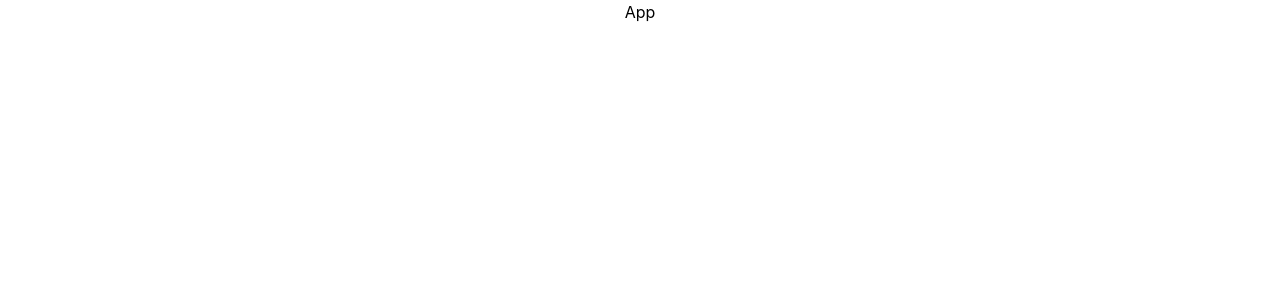
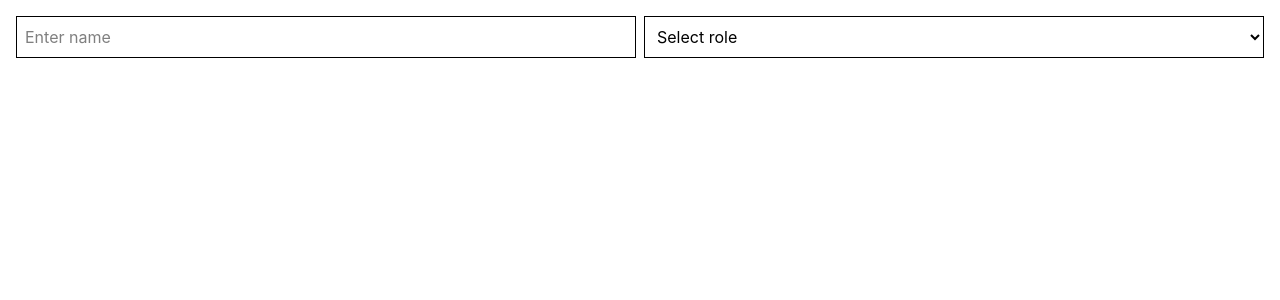
Before and after one commit to MDPerrfan/6Sense-HQ-Frontend-Assignment, a React (Vite) app in the folder assignment/: page / in a window 1280 px wide. Shown: the top 300 px of the page. Built offline with nearby package versions, Linux system fonts and the light colour scheme; the HTML template or start-up script is replaced by a standard one.

Commit message:
Added a basic form with input and select

```diff
--- a/assignment/index.html
+++ b/assignment/index.html
@@ -4,7 +4,7 @@
     <meta charset="UTF-8" />
     <link rel="icon" type="image/svg+xml" href="/favicon.svg" />
     <meta name="viewport" content="width=device-width, initial-scale=1.0" />
-    <title>assignment</title>
+    <title>Frontend Developer Challenge</title>
   </head>
   <body>
     <div id="root"></div>
--- a/assignment/src/App.jsx
+++ b/assignment/src/App.jsx
@@ -1,7 +1,10 @@
 import React from 'react'
+import Form from './Components/Form'
 
 export default function App() {
   return (
-    <div className='text-center'>App</div>
+    <div className='text-center'>
+      <Form/>
+    </div>
   )
 }
--- /dev/null
+++ b/assignment/src/Components/Form.jsx
@@ -0,0 +1,27 @@
+import { useState } from "react";
+
+export default function Form() {
+  const [formData, setFormData] = useState([
+    { name: "", role: "" }
+  ]);
+
+  return (
+    <form className="p-4 space-y-4">
+      {formData.map((item, index) => (
+        <div key={index} className="flex gap-2">
+          <input
+            type="text"
+            placeholder="Enter name"
+            className="border p-2 w-full"
+          />
+
+          <select className="border p-2 w-full">
+            <option value="">Select role</option>
+            <option value="frontend">Frontend</option>
+            <option value="backend">Backend</option>
+          </select>
+        </div>
+      ))}
+    </form>
+  );
+}
```
